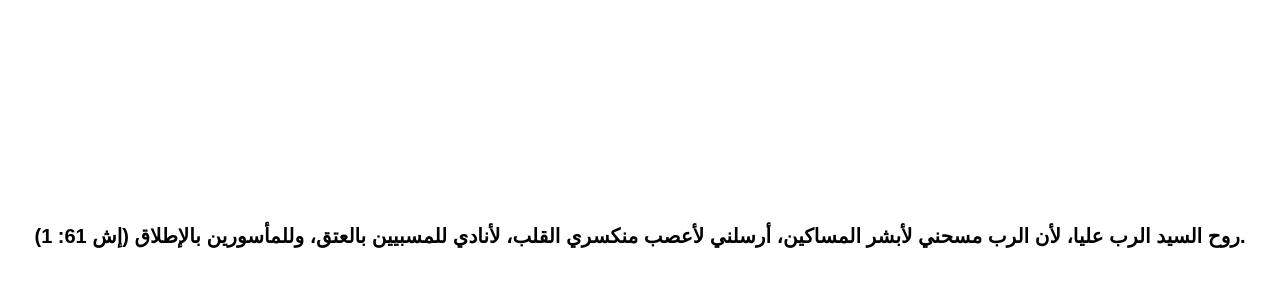
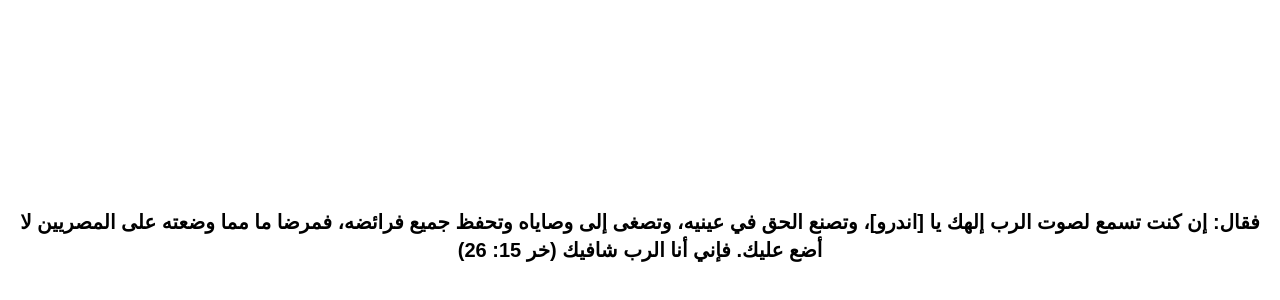
Before and after one commit to andronasef/leyaana, a React (Vite) app: page /leyaana in a window 1280 px wide. Shown: the part 164-464 px from the top of the page. Built offline with nearby package versions, Linux system fonts and the light colour scheme.

Commit message:
feat: always random verse + update icon

```diff
--- a/index.html
+++ b/index.html
@@ -10,9 +10,7 @@
     <link rel="apple-touch-icon" href="/apple-touch-icon.png" sizes="180x180" />
     <link rel="mask-icon" href="/mask-icon.svg" color="#FFFFFF" />
     <meta name="theme-color" content="#ffffff" />
-
     <meta charset="UTF-8" />
-    <link rel="icon" type="image/svg+xml" href="/vite.svg" />
     <meta name="viewport" content="width=device-width, initial-scale=1.0" />
     <title>ليا انا</title>
   </head>
--- a/src/routes/Homepage.tsx
+++ b/src/routes/Homepage.tsx
@@ -10,7 +10,9 @@ function Homepage() {
 
   return (
     <div className="flex flex-col justify-center items-center h-full">
-      <p className="text-xl font-semibold">{todayVerse && todayVerse.verse}</p>
+      <p className="text-xl font-semibold p-4 text-center">
+        {todayVerse && todayVerse.verse}
+      </p>
     </div>
   );
 }
--- a/src/utils/api.ts
+++ b/src/utils/api.ts
@@ -21,7 +21,9 @@ function getUniqueDayNumber() {
 }
 export function getRandomTodayVerse() {
   const verseIndex =
-    Math.floor(getUserUniqueNumber() * getUniqueDayNumber()) % verses.length;
+    // random verse for now
+    Math.floor(Math.random() * verses.length);
+  // Math.floor(getUserUniqueNumber() * getUniqueDayNumber()) % verses.length;
 
   return verses[verseIndex] as Verse;
 }
@@ -48,7 +50,7 @@ function isMale() {
 
 function getPersonName() {
   // from localStorge or default
-  return localStorage.getItem("personName") ?? "[ضيف اسمك في الاعدادات]";
+  return localStorage.getItem("personName") ?? "[اندرو]";
 }
 
 const replaceVars = {
```
